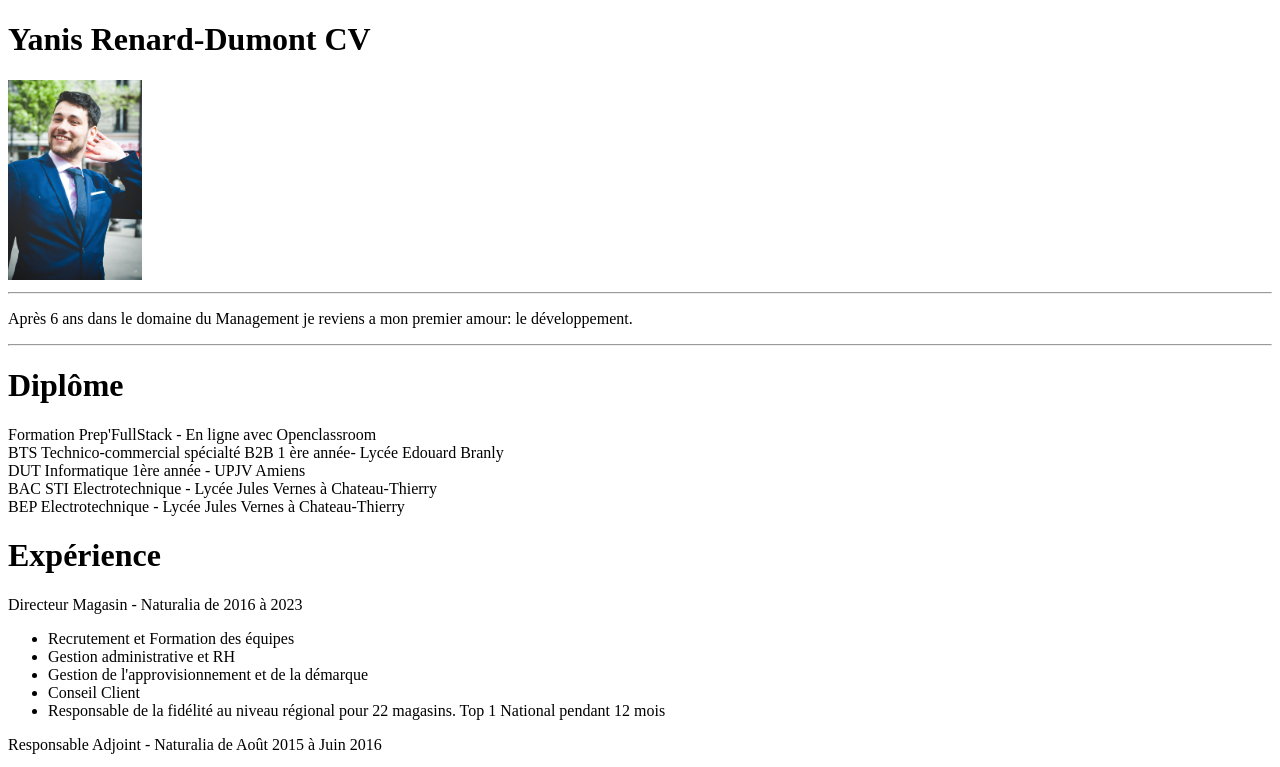
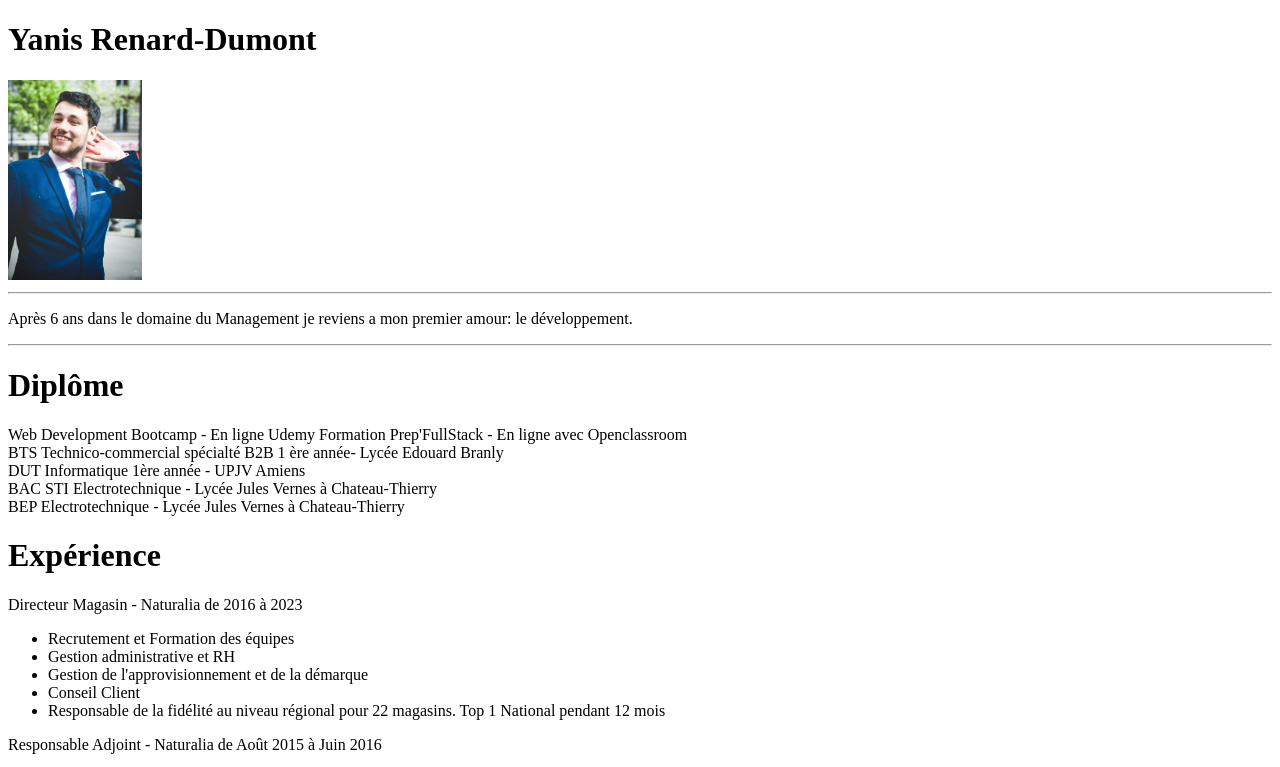
Before and after one commit to Alweare/CV, a plain HTML site: page index.html in a window 1280 px wide. Shown: the top 767 px of the page. Drawn offline with Linux system fonts and the light colour scheme.

Commit message:
Ajout du cours Udemy que je suis

```diff
--- a/index.html
+++ b/index.html
@@ -6,7 +6,7 @@
 		<title>Yanis Renard-Dumont</title>
 	</head>
 	<body>
-		<h1>Yanis Renard-Dumont CV</h1>
+		<h1>Yanis Renard-Dumont</h1>
 		<img src="./assets/images/yanis mariage.jpg" height="200" alt="Photo de Yanis en costume ">
 		<hr />
 		<p>
@@ -15,6 +15,7 @@
 		<hr />
 		<h1>Diplôme</h1>
 		<p>
+			Web Development Bootcamp - En ligne Udemy
 			Formation Prep'FullStack - En ligne avec Openclassroom<br/>
 			BTS Technico-commercial spécialté B2B 1 ère année- Lycée Edouard Branly<br/>
 			DUT Informatique 1ère année - UPJV Amiens<br/>
@@ -60,7 +61,7 @@
 	<h1>En Savoir plus ?</h1>
 	<ul>
 		<li><a href="./public/contact.html">Me contacter</a></li>
-		<li><a href="./public/contact.html">Mes hobbies</a></li>
+		<li><a href="./public/hobbies.html">Mes hobbies</a></li>
 	</ul>
 	<footer>
 		<hr />
```
